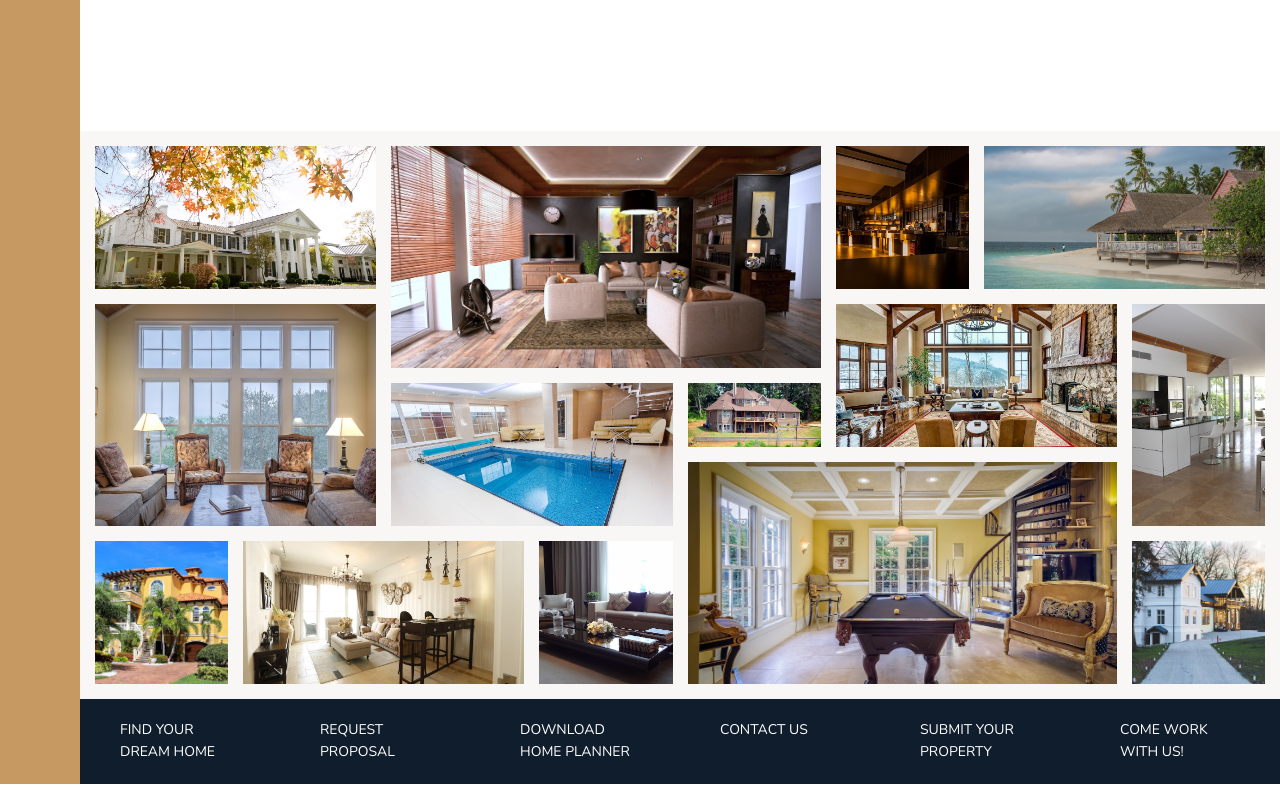
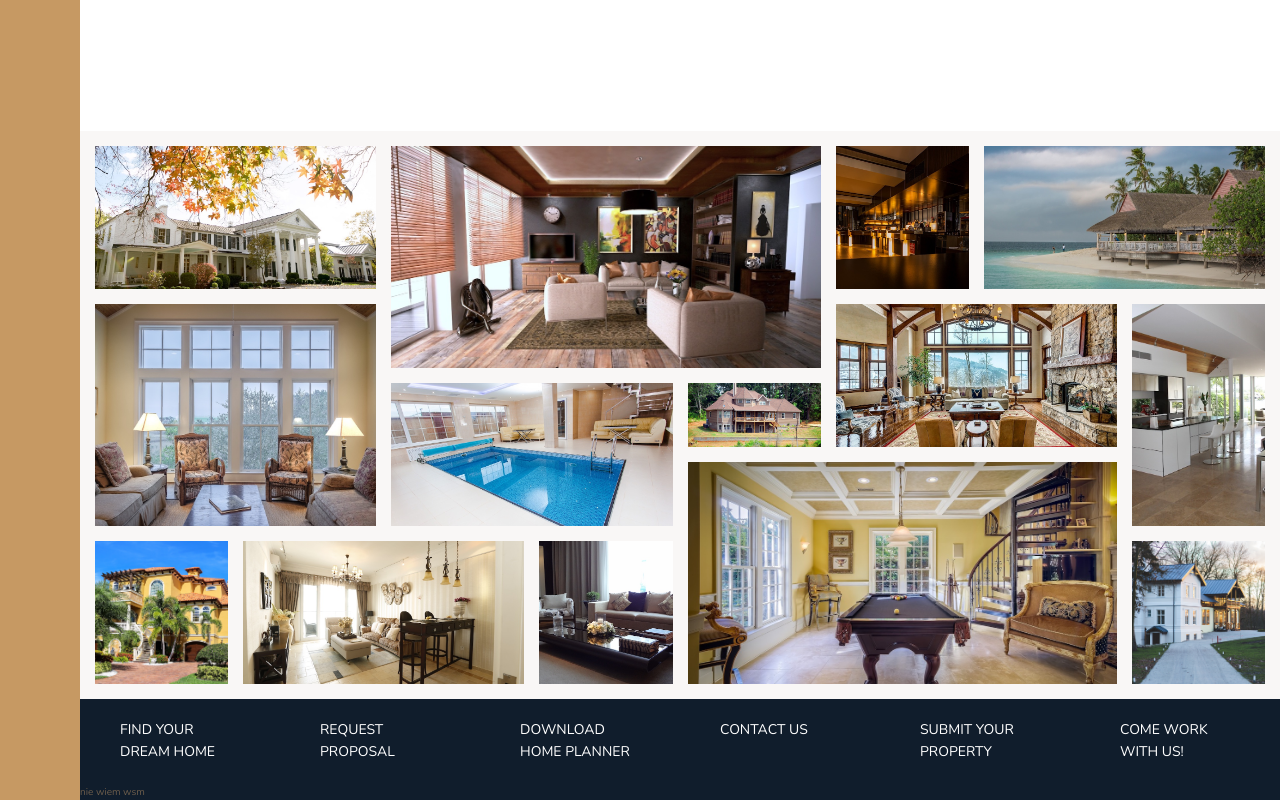
Before and after one commit to Rudpen/Nexter, a website: page index.html in a window 1280 px wide. Shown: the part 2987-3787 px from the top of the page. Drawn offline with nearby package versions, Linux system fonts and the light colour scheme.

Commit message:
second commit

```diff
--- a/index.html
+++ b/index.html
@@ -376,6 +376,7 @@
           <a href="#" class="nav__link">Come work with us!</a>
         </li>
       </ul>
+      <a> nie wiem wsm</a>
     </footer>
   </body>
 </html>
```
